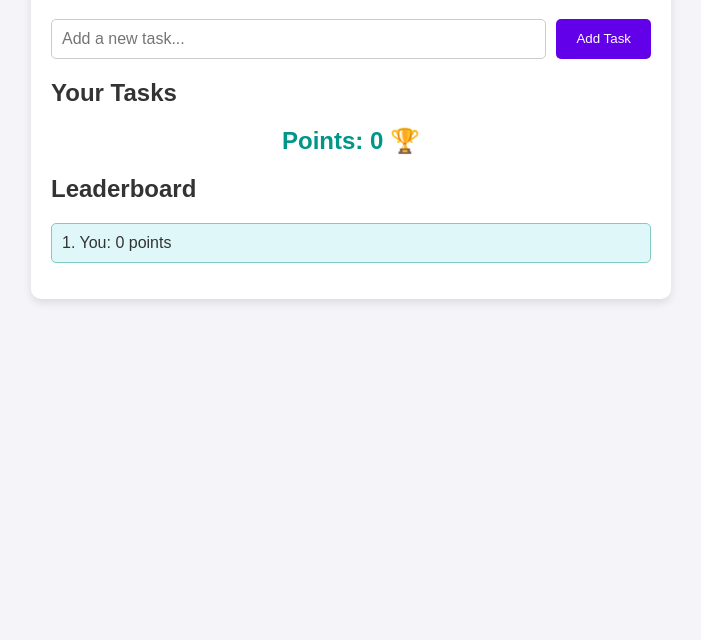
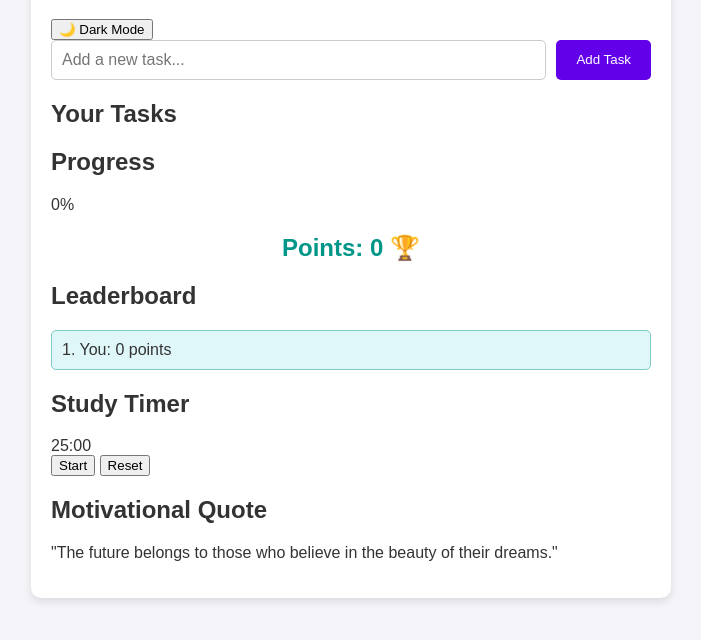
Before and after one commit to megha200479/study-planner, a plain HTML site: page index.html in a window 1280 px wide. Shown: the part 132-772 px from the top of the page, without its empty margins (289-990 px from the left). Drawn offline with nearby package versions, Linux system fonts and the light colour scheme.

Commit message:
index.html

```diff
--- a/index.html
+++ b/index.html
@@ -5,10 +5,14 @@
   <meta name="viewport" content="width=device-width, initial-scale=1.0">
   <title>Gamified Study Planner</title>
   <link rel="stylesheet" href="style.css">
+  <script src="https://cdn.jsdelivr.net/npm/canvas-confetti@1.5.1/dist/confetti.browser.min.js"></script>
 </head>
 <body>
   <div class="container">
     <h1>Gamified Study Planner 🎮📚</h1>
+
+    <!-- Dark Mode Toggle -->
+    <button id="theme-toggle">🌙 Dark Mode</button>
 
     <!-- Task Input -->
     <div class="task-input">
@@ -22,6 +26,15 @@
       <ul id="tasks"></ul>
     </div>
 
+    <!-- Progress Bar -->
+    <div class="progress">
+      <h2>Progress</h2>
+      <div class="progress-bar">
+        <div id="progress" class="progress-fill"></div>
+      </div>
+      <span id="progress-text">0%</span>
+    </div>
+
     <!-- Points System -->
     <div class="points">
       <h2>Points: <span id="points">0</span> 🏆</h2>
@@ -32,6 +45,20 @@
       <h2>Leaderboard</h2>
       <ol id="leaderboard"></ol>
     </div>
+
+    <!-- Pomodoro Timer -->
+    <div class="timer">
+      <h2>Study Timer</h2>
+      <div id="time">25:00</div>
+      <button id="start-timer">Start</button>
+      <button id="reset-timer">Reset</button>
+    </div>
+
+    <!-- Motivational Quote -->
+    <div class="quote">
+      <h2>Motivational Quote</h2>
+      <p id="quote-text">"The future belongs to those who believe in the beauty of their dreams."</p>
+    </div>
   </div>
 
   <script src="script.js"></script>
```
